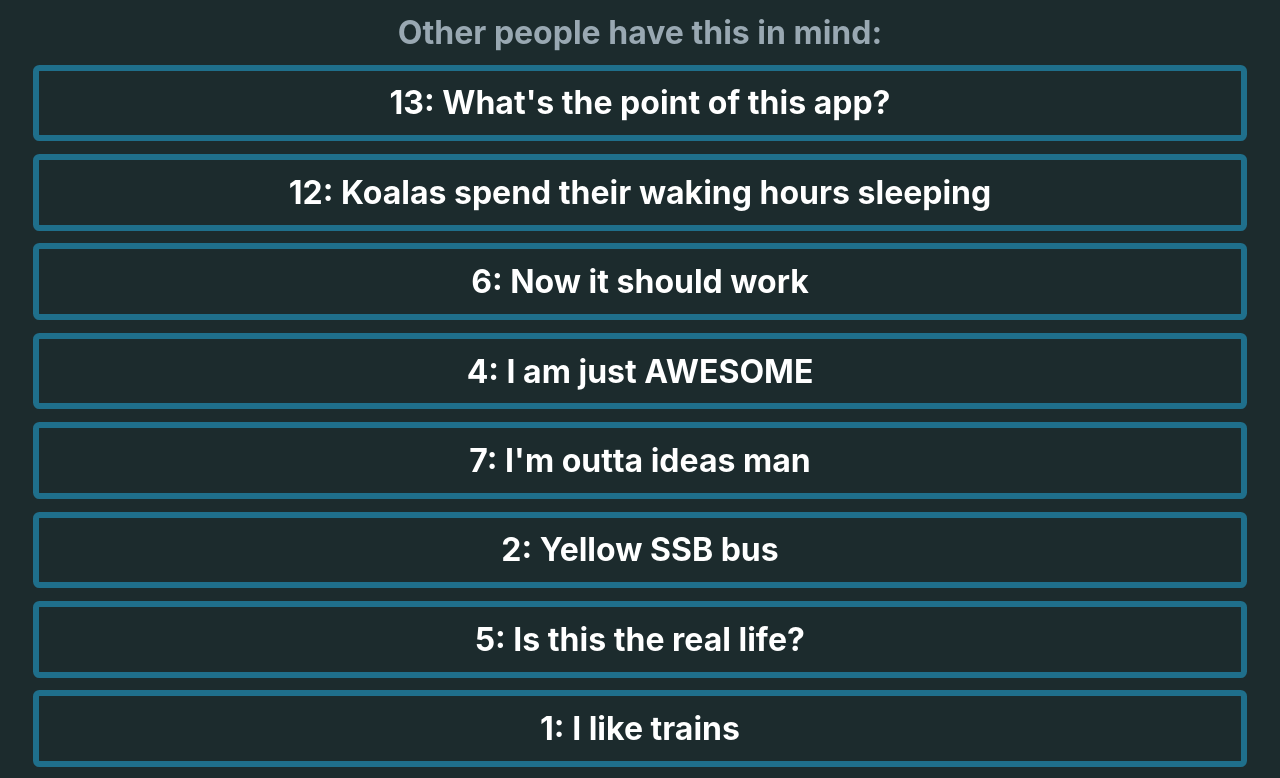
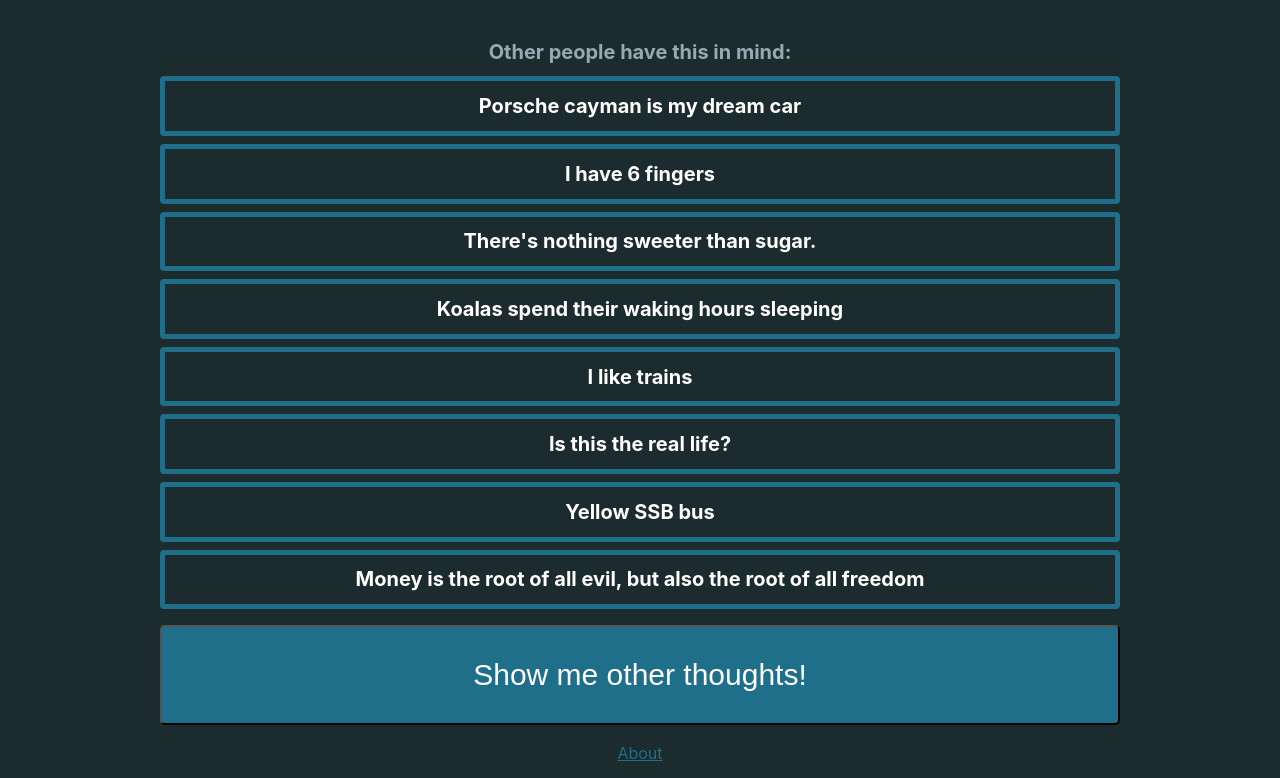
Before and after one commit to LewisGRobotics/WhatIsOnYourMind, a React (Create React App) app in the folder what-is-on-your-mind/: page /thoughts in a window 1280 px wide. Shown: the top 778 px of the page. Built offline with nearby package versions, Linux system fonts and the light colour scheme; data requests are answered from the project's data file.

Commit message:
Generic styling and sizing of UI. Add delete function.

```diff
--- a/what-is-on-your-mind/db.json
+++ b/what-is-on-your-mind/db.json
@@ -51,6 +51,18 @@
     {
       "text": "What's the point of this app?",
       "id": 13
+    },
+    {
+      "text": "The elites will achieve world domination thanks to AI",
+      "id": 14
+    },
+    {
+      "text": "Money is the root of all evil, but also the root of all freedom",
+      "id": 15
+    },
+    {
+      "text": "1 2 3 5 7 9 11 13 17 19",
+      "id": 16
     }
   ]
 }
--- a/what-is-on-your-mind/src/App.css
+++ b/what-is-on-your-mind/src/App.css
@@ -24,26 +24,28 @@
 
 h1{
   color: var(--nicewhite);
-  font-size:7.5vw;
-  margin:3vw;
+  font-size:7.5vh;
+  margin:1vw;
 }
 
 h2{
   color: #99a8b2;
-  font-size:2.5vw;
+  font-size:2.5vh;
   margin:1vw;
 }
 
 h3{
   color: var(--nicewhite);
-  font-size:2.5vw;
+  font-size:2.5vh;
   margin:1vw;
 }
 
 .container{
-  border:0.5vw solid var(--niceblue);
-  border-radius: 0.5vw;
-  margin: 1vw;
+  border:5px solid var(--niceblue);
+  border-radius: 0.5vh;
+  margin: 1vh;
+  max-width: 1000px;
+  max-height: 100px;
 }
 
 .TextInput{
@@ -51,19 +53,23 @@ h3{
   height:10vw;
   margin:1vw;
   border-radius: 5px;
-  font-size:2.5vw;
+  font-size:2.5vh;
   text-align: center;
   background-color: var(--nicebrown);
+  max-width: 1000px;
+  max-height: 100px;
 }
 
 .GenericButton{
   width:75vw;
   height:10vw;
-  margin:1vw;
+  margin:1vh;
   border-radius: 5px;
-  font-size: 2.5vw;
+  font-size: 3.75vh;
   background-color: var(--niceblue);
   color: var(--nicewhite);
+  max-width: 1000px;
+  max-height: 100px;
 }
 
 .App-link {
--- a/what-is-on-your-mind/src/App.js
+++ b/what-is-on-your-mind/src/App.js
@@ -51,6 +51,12 @@ const App = () =>  {
     }
   }
 
+  const deleteMessage = async (id) => {
+    await fetch(`http://localhost:5000/messages/${id}`, {
+        method:'DELETE'
+      })
+  }
+
 
   return (
     <Router>
--- a/what-is-on-your-mind/src/components/Thought.js
+++ b/what-is-on-your-mind/src/components/Thought.js
@@ -2,7 +2,7 @@ const Thought = ({id , thoughtText}) => {
     return (
         <div className="container">
             <h3>
-                {id + ": " + thoughtText}
+                {thoughtText}
             </h3>
         </div>
     )
--- a/what-is-on-your-mind/src/components/ThoughtsPage.js
+++ b/what-is-on-your-mind/src/components/ThoughtsPage.js
@@ -2,7 +2,7 @@ import Thought from './Thought';
 import GenericButton from './GenericButton';
 
 const ThoughtsPage = ({thoughts}) => {
-    const numberOfEntriesToShow = 10;
+    const numberOfEntriesToShow = 8;
     let thoughtArray = [];
 
     // Select random thoughts if the database is too big.
```
